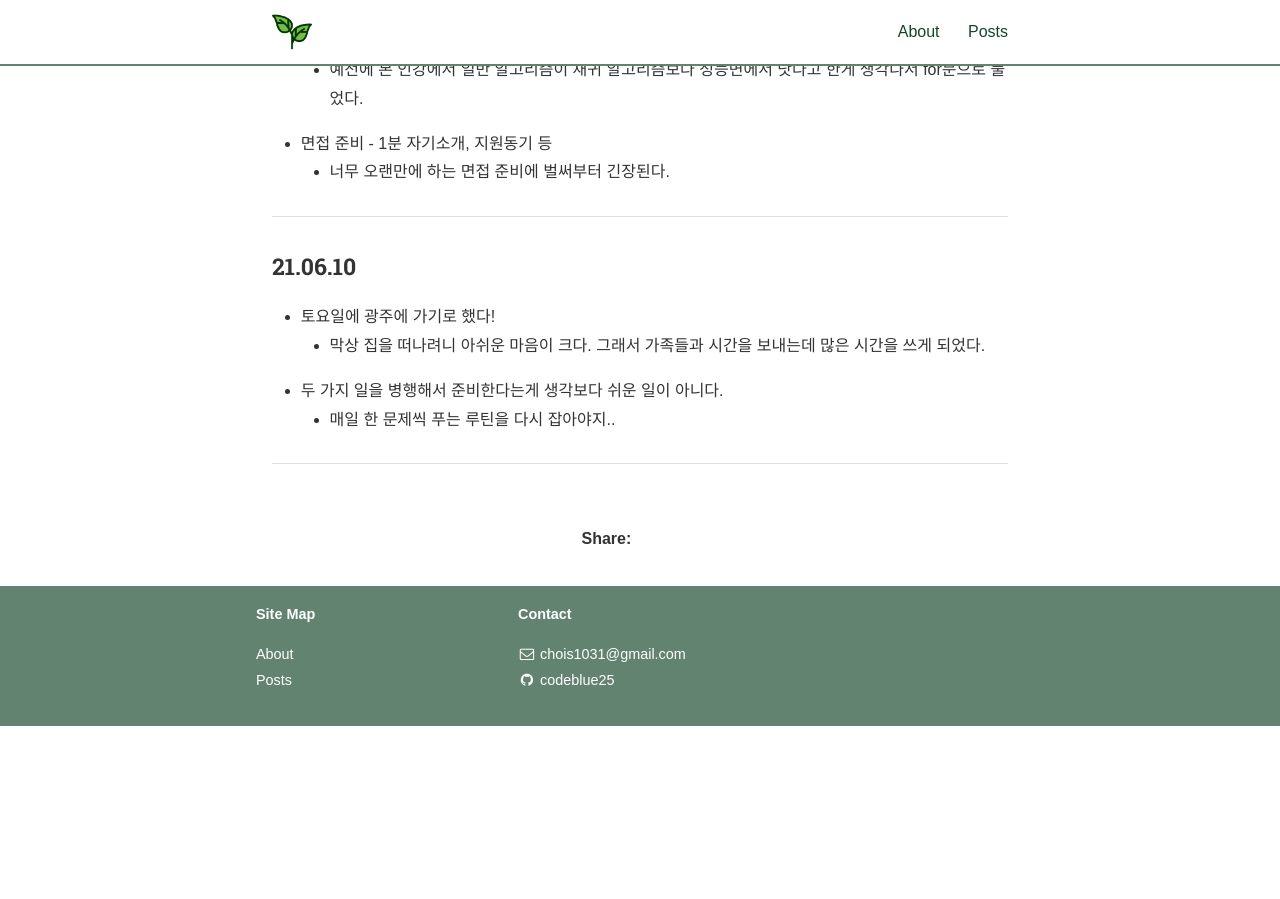
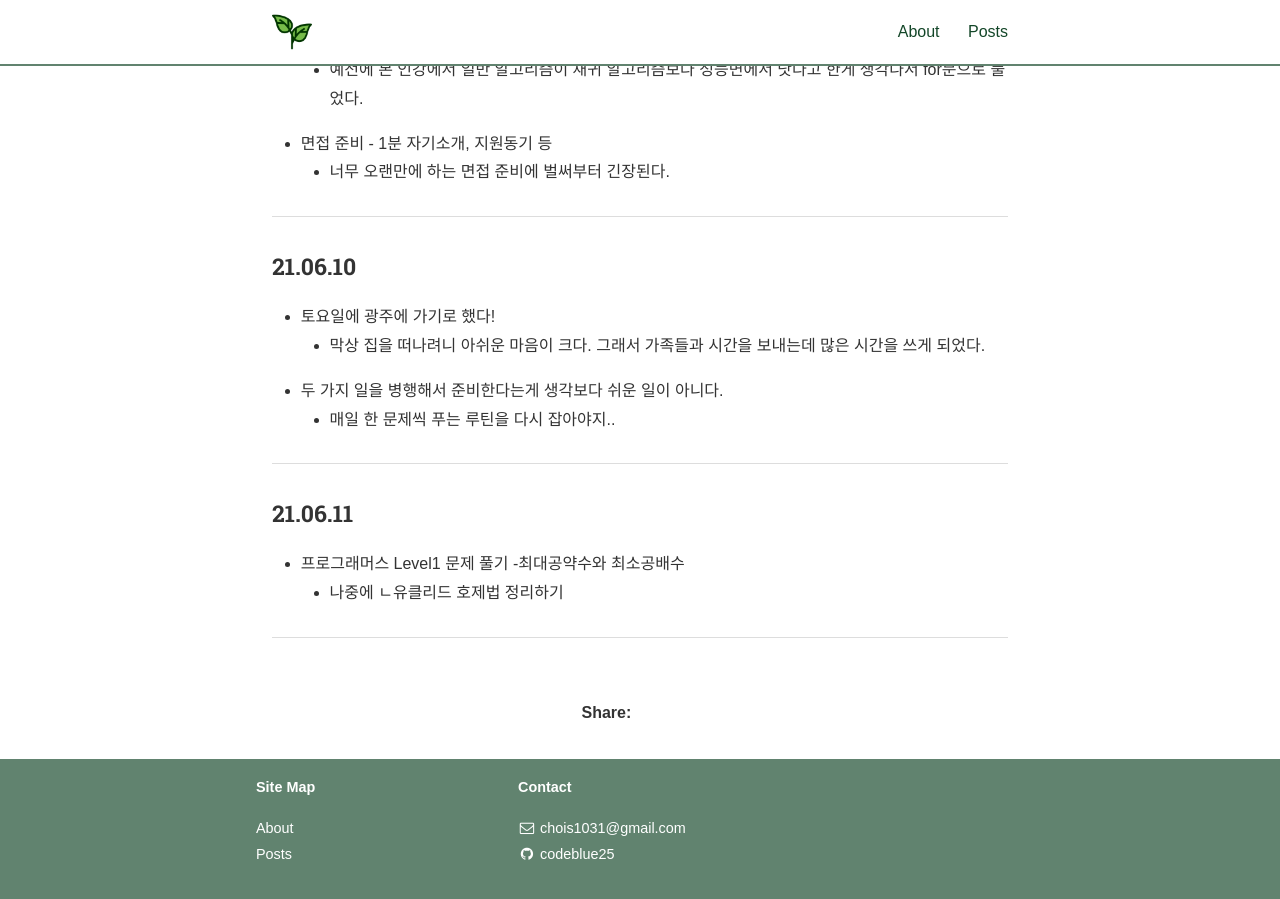
Before and after one commit to codeblue25/codeblue25.github.io, a Jekyll site: the page built from _posts/2021-06-06-0612.md, in a window 1280 px wide and 900 px high, scrolled down 922 px. Built offline with Jekyll 4.4.1, drawn with Linux system fonts in a browser that asks for light colours; nearby versions of some CDN libraries; some web fonts are replaced; a style sheet for code colours, icons or effects is not loaded; before the commit the page ends 1648 px from its top, so only the background shows below that.

Commit message:
210611 TIL

```diff
--- a/_posts/2021-06-06-0612.md
+++ b/_posts/2021-06-06-0612.md
@@ -45,3 +45,10 @@ categories: TIL
   - 매일 한 문제씩 푸는 루틴을 다시 잡아야지..
 
 ---
+
+<h3>21.06.11</h3>
+
+- 프로그래머스 Level1 문제 풀기 -최대공약수와 최소공배수
+  - 나중에 ㄴ유클리드 호제법 정리하기
+
+---
```
